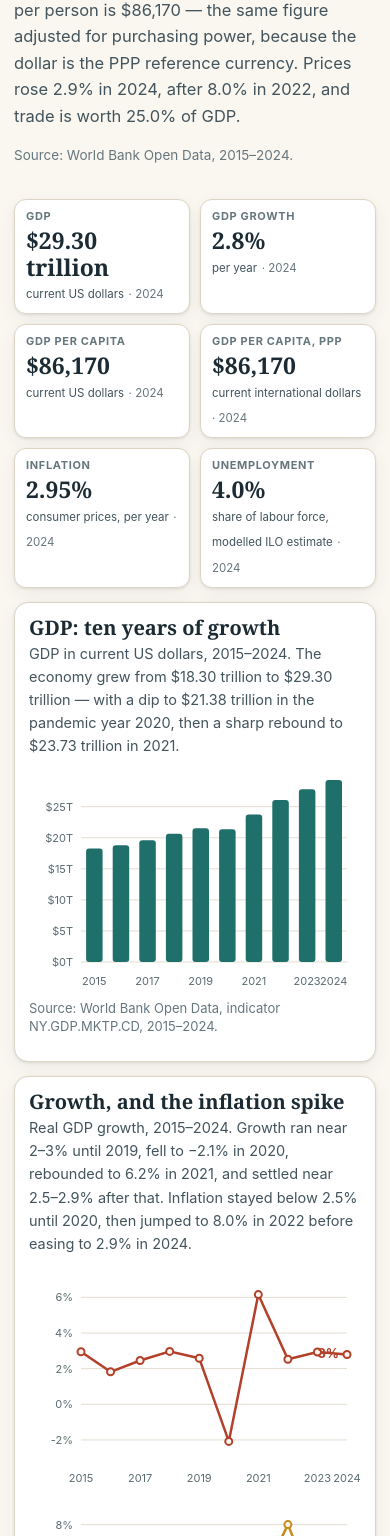
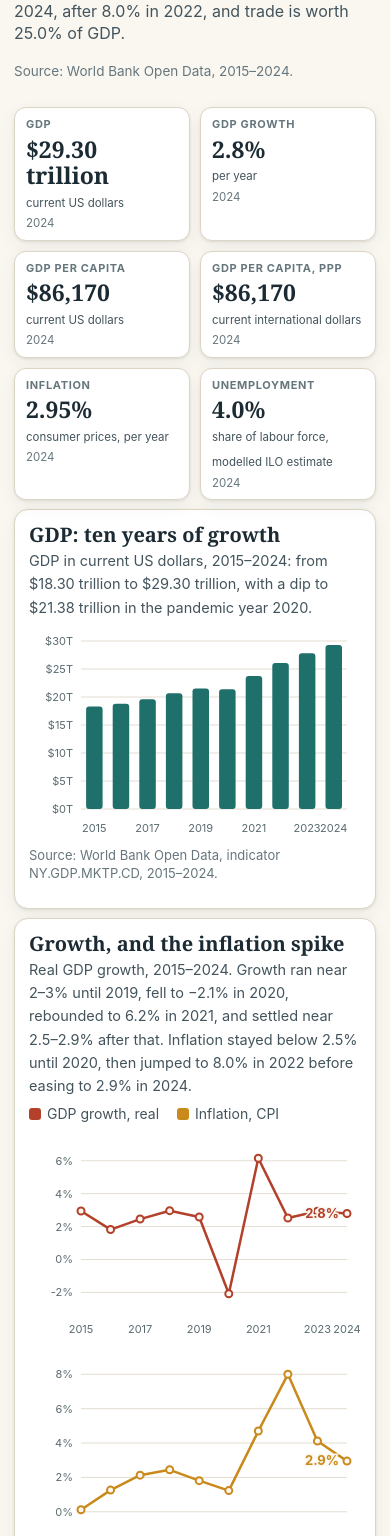
Before and after one commit to ljy13392272268-wq/national-statistics-site, a plain HTML site: page app/economy.html in a window 390 px wide. Shown: the part 282-1818 px from the top of the page. Drawn offline with Linux system fonts and the light colour scheme.

Commit message:
Doubao round 2: economy chart fits, data shows 11 rows, clickable cards, lighter first load

```diff
--- a/app/charts.js
+++ b/app/charts.js
@@ -1,17 +1,19 @@
-// America in Numbers — the charts used across the site's pages. No chart
-// library: every chart is plain SVG built from the data, drawn at the width
-// its container actually has, so labels stay legible on a phone.
+// America in Numbers — plain-SVG charts, drawn at the container's width.
 
 const CHART_COLORS = ["#b3402a", "#1f6f6b", "#c98a1b", "#4a6fa5", "#7a5a8c"];
 
-// The width a chart draws at: the container's own width, uncapped, so the
-// SVG's units are CSS pixels and its text keeps its size at any viewport.
+// Percent ticks: "80%" for whole numbers, one decimal otherwise.
+function pctTick(v) {
+  return (Math.abs(v - Math.round(v)) < 1e-6 ? v.toFixed(0) : v.toFixed(1)) + "%";
+}
+
+// Draw at the container's CSS width so SVG text keeps its size.
 function chartWidth(el) {
   const w = el && el.clientWidth ? Math.round(el.clientWidth) : 0;
   return Math.max(300, w || 720);
 }
 
-// Nice axis ticks for a numeric range.
+// Nice axis ticks.
 function chartTicks(min, max, count) {
   if (min === max) { min -= 1; max += 1; }
   const span = max - min;
@@ -30,12 +32,11 @@ function chartSvgOpen(width, height, label) {
   return `<svg viewBox="0 0 ${width} ${height}" width="100%" height="${height}" role="img" aria-label="${label}" preserveAspectRatio="xMidYMid meet">`;
 }
 
-// A line chart. series: [{name, values (aligned to YEARS), color}].
-// Null values break the line, so gaps in the source stay visible as gaps.
+// Line chart; null values break the line, so source gaps stay visible.
 function lineChart(el, opts) {
   const years = window.USA.YEARS;
   const W = chartWidth(el);
-  const H = W < 560 ? 230 : 268;
+  const H = W < 560 ? 216 : 238;
   const L = W < 560 ? 52 : 64, R = 14, T = 16, B = 32;
   const fs = W < 560 ? 11 : 12;
   const all = opts.series.flatMap((s) => s.values.filter((v) => v !== null));
@@ -71,18 +72,29 @@ function lineChart(el, opts) {
       if (v === null) return;
       s += `<circle cx="${x(i)}" cy="${y(v)}" r="3.5" fill="#faf7f1" stroke="${color}" stroke-width="2"/>`;
     });
+  });
+  // End labels: one per series, nudged apart when they would collide, with
+  // a paper halo so they stay readable over a line.
+  const ends = [];
+  opts.series.forEach((series, si) => {
+    const color = series.color || CHART_COLORS[si % CHART_COLORS.length];
     const lastI = series.values.map((v, i) => (v === null ? -1 : i)).filter((i) => i >= 0).pop();
-    if (lastI !== undefined && lastI >= 0) {
-      // The label sits right of the last point, unless the point is too
-      // close to the right edge — then it sits left of it instead.
-      const label = opts.tickFormat(series.values[lastI]);
-      const lx = x(lastI);
-      if (lx > W - R - 64) {
-        s += `<text x="${lx - 8}" y="${y(series.values[lastI]) + 4}" text-anchor="end" font-size="13" font-weight="700" fill="${color}">${label}</text>`;
-      } else {
-        s += `<text x="${lx + 8}" y="${y(series.values[lastI]) + 4}" font-size="13" font-weight="700" fill="${color}">${label}</text>`;
-      }
-    }
+    if (lastI === undefined || lastI < 0) return;
+    const lx = x(lastI);
+    ends.push({
+      x: lx > W - R - 64 ? lx - 8 : lx + 8,
+      right: lx > W - R - 64,
+      y: y(series.values[lastI]) + 4,
+      label: opts.tickFormat(series.values[lastI]),
+      color
+    });
+  });
+  ends.sort((a, b) => a.y - b.y);
+  let prevY = -Infinity;
+  ends.forEach((l) => {
+    if (l.y - prevY < 15) l.y = prevY + 15;
+    prevY = l.y;
+    s += `<text x="${l.x}" y="${l.y}" text-anchor="${l.right ? "end" : "start"}" font-size="13" font-weight="700" fill="${l.color}" stroke="#faf7f1" stroke-width="3" paint-order="stroke">${l.label}</text>`;
   });
   s += `</svg>`;
   if (opts.series.length > 1) {
@@ -96,12 +108,15 @@ function lineChart(el, opts) {
 function barChart(el, opts) {
   const years = window.USA.YEARS;
   const W = chartWidth(el);
-  const H = W < 560 ? 230 : 268;
+  const H = W < 560 ? 216 : 238;
   const L = W < 560 ? 52 : 64, R = 14, T = 16, B = 32;
   const fs = W < 560 ? 11 : 12;
   const vals = opts.values.filter((v) => v !== null);
-  let min = 0, max = Math.max.apply(null, vals);
-  const ticks = chartTicks(min, max, 4);
+  // Round the top up to a whole tick: no bar above the highest label.
+  const top = Math.max.apply(null, vals);
+  const step = chartTicks(0, top, 5)[1];
+  const max = Math.ceil(top / step) * step;
+  const ticks = chartTicks(0, max, 5);
   const every = W < 560 ? 2 : 1;
   const slot = (W - L - R) / years.length;
   const bw = Math.min(44, slot * 0.62);
@@ -133,7 +148,8 @@ function barChart(el, opts) {
 function sparkline(values, color) {
   const W = 84, H = 28, P = 3;
   const nums = values.filter((v) => v !== null && v !== undefined);
-  if (nums.length < 2) return "";
+  // Two points make a stub, not a trend; leave the card clean instead.
+  if (nums.length < 3) return "";
   let min = Math.min.apply(null, nums), max = Math.max.apply(null, nums);
   if (min === max) { min -= 1; max += 1; }
   const x = (i) => P + (i * (W - 2 * P)) / (values.length - 1);
@@ -152,4 +168,4 @@ function sparkline(values, color) {
   return `<svg viewBox="0 0 ${W} ${H}" preserveAspectRatio="none"><path d="${d}" fill="none" stroke="${color}" stroke-width="1.6" stroke-linejoin="round"/></svg>`.replace("</svg>", dot + "</svg>");
 }
 
-window.CHARTS = { lineChart, barChart, sparkline };
+window.CHARTS = { lineChart, barChart, sparkline, pctTick };
--- a/app/economy.html
+++ b/app/economy.html
@@ -33,10 +33,8 @@
     <div class="kicker">Economy</div>
     <h1>A $29.30 trillion economy</h1>
     <p class="lede">The GDP of the United States reached $29.30 trillion in 2024, growing
-    2.8% that year. GDP per person is $86,170 — the same figure adjusted
-    for purchasing power, because the dollar is the PPP reference currency.
-    Prices rose 2.9% in 2024, after 8.0% in 2022, and trade is worth 25.0%
-    of GDP.</p>
+    2.8% that year; GDP per person is $86,170. Prices rose 2.9% in 2024,
+    after 8.0% in 2022, and trade is worth 25.0% of GDP.</p>
     <p class="meta-line">Source: World Bank Open Data, 2015–2024.</p>
   </section>
 
@@ -81,9 +79,8 @@
 
   <section class="panel">
     <h3>GDP: ten years of growth</h3>
-    <p class="panel-sub">GDP in current US dollars, 2015–2024. The economy grew from $18.30
-    trillion to $29.30 trillion — with a dip to $21.38 trillion in the
-    pandemic year 2020, then a sharp rebound to $23.73 trillion in 2021.</p>
+    <p class="panel-sub">GDP in current US dollars, 2015–2024: from $18.30 trillion to $29.30
+    trillion, with a dip to $21.38 trillion in the pandemic year 2020.</p>
     <div id="gdp-chart"></div>
     <p class="source-line">Source: World Bank Open Data, indicator NY.GDP.MKTP.CD, 2015–2024.</p>
   </section>
@@ -94,6 +91,7 @@
     to −2.1% in 2020, rebounded to 6.2% in 2021, and settled near 2.5–2.9%
     after that. Inflation stayed below 2.5% until 2020, then jumped to 8.0%
     in 2022 before easing to 2.9% in 2024.</p>
+    <div class="chart-legend"><span><i style="background:#b3402a"></i>GDP growth, real</span><span><i style="background:#c98a1b"></i>Inflation, CPI</span></div>
     <div id="growth-chart"></div>
     <div id="cpi-chart"></div>
     <p class="source-line">Source: World Bank Open Data, indicators NY.GDP.MKTP.KD.ZG and
@@ -148,12 +146,12 @@
   C.lineChart(document.getElementById("growth-chart"), {
     label: "GDP growth, annual percent, 2015-2024",
     series: [{ name: "GDP growth", values: D.INDICATORS.gdpGrowth.values, color: "#b3402a" }],
-    tickFormat: function (v) { return v.toFixed(0) + "%"; }
+    tickFormat: function (v) { return C.pctTick(v); }
   });
   C.lineChart(document.getElementById("cpi-chart"), {
     label: "Inflation, consumer prices, annual percent, 2015-2024",
     series: [{ name: "Inflation", values: D.INDICATORS.cpi.values, color: "#c98a1b" }],
-    tickFormat: function (v) { return v.toFixed(0) + "%"; }
+    tickFormat: function (v) { return C.pctTick(v); }
   });
   C.lineChart(document.getElementById("gdppc-chart"), {
     label: "GDP per capita, current US dollars, 2015-2024",
@@ -167,7 +165,7 @@
       { name: "Exports", values: D.INDICATORS.exportsPct.values, color: "#1f6f6b" },
       { name: "Imports", values: D.INDICATORS.importsPct.values, color: "#c98a1b" }
     ],
-    tickFormat: function (v) { return v.toFixed(0) + "%"; }
+    tickFormat: function (v) { return C.pctTick(v); }
   });
 
   S.seriesTable(document.getElementById("econ-table"),
--- a/app/site.js
+++ b/app/site.js
@@ -1,7 +1,5 @@
-// America in Numbers — shared page chrome and number formatting: the units
-// every page prints a figure in, the stat cards, and the active nav link.
-// Tables, sorting and the CSV download live in tables.js, which only the
-// pages that show a table load.
+// Shared page chrome and number formatting for every page; tables, sorting
+// and the CSV download live in tables.js, which only table pages load.
 
 // --- formatting -------------------------------------------------------------
 function fmtInt(v) {
@@ -24,12 +22,10 @@ function fmtBillionPeople(v) {
   return v === null || v === undefined ? "—" : fmtNum(v / 1e9, 2) + " billion";
 }
 function fmtMillionPeople(v) {
-  // The US population is 340 million: "0.34 billion" would read oddly,
-  // so people are shown in millions throughout this site.
   return v === null || v === undefined ? "—" : fmtNum(v / 1e6, 1) + " million";
 }
 function fmtUsdBillion(v) {
-  // state GDP is stored in million USD; show billions.
+  // State GDP is stored in million USD; show billions.
   return v === null || v === undefined ? "—" : "$" + fmtNum(v / 1000, 2) + " billion";
 }
 
@@ -54,11 +50,9 @@ function changeSinceStart(key) {
   return { from: first, to: last.value, pct: ((last.value - first) / Math.abs(first)) * 100 };
 }
 
-// --- stat cards -------------------------------------------------------------
 // Fill a stat card: <div class="stat" data-ind="population" data-fmt="millionPeople">
-// The card's .stat-value and .stat-year are filled from the data; a small
-// sparkline of the whole series is drawn behind the label when charts.js is
-// loaded, so a card shows both the latest value and its ten-year path.
+// The card's .stat-value and .stat-year come from the data; a sparkline of
+// the whole series is added when charts.js is loaded.
 function fillStatCards(root) {
   const scope = root || document;
   scope.querySelectorAll("[data-ind]").forEach((card) => {
@@ -110,7 +104,6 @@ function formatValue(key, value, fmtName) {
 }
 
 // --- navigation -------------------------------------------------------------
-// Mark the current page's nav link as active.
 function markActiveNav() {
   const page = location.pathname.split("/").pop() || "index.html";
   document.querySelectorAll(".topnav a").forEach((a) => {
@@ -118,4 +111,4 @@ function markActiveNav() {
   });
 }
 
-window.SITE = { fmtInt, fmtNum, fmtPct, fmtUsdTrillion, fmtUsd, fmtBillionPeople, fmtMillionPeople, fmtUsdBillion, latestOf, changeSinceStart, fillStatCards, formatValue, markActiveNav };
+window.SITE = { fmtInt, fmtNum, fmtUsd, fmtUsdBillion, latestOf, changeSinceStart, fillStatCards, formatValue, markActiveNav };
--- a/app/style.css
+++ b/app/style.css
@@ -1,7 +1,5 @@
-/* America in Numbers — design system.
-   Warm paper, deep ink, one vermilion accent. System fonts only: Georgia
-   for display type, the platform sans for everything else. No webfonts,
-   no external assets, so the site works with no network at all. */
+/* America in Numbers: warm paper, ink type, one vermilion accent, system
+   fonts only, no external asset — the site works with no network. */
 
 :root {
   --paper: #faf7f1;
@@ -13,7 +11,6 @@
   --accent: #b3402a;
   --accent-dark: #8f2f1e;
   --teal: #1f6f6b;
-  --gold: #c98a1b;
   --card: #ffffff;
   --shadow: 0 1px 3px rgba(28, 43, 51, 0.10), 0 6px 18px rgba(28, 43, 51, 0.06);
   --radius: 14px;
@@ -32,7 +29,7 @@ body {
   line-height: 1.6;
 }
 
-h1, h2, h3, .display {
+h1, h2, h3 {
   font-family: Georgia, "Times New Roman", serif;
   color: var(--ink);
   line-height: 1.2;
@@ -112,12 +109,13 @@ a:hover { text-decoration: underline; }
 .masthead h1 { font-size: 38px; line-height: 1.05; margin: 6px 0 4px; }
 .masthead .lede { font-size: 17.5px; line-height: 1.45; color: var(--ink-soft); margin: 0; }
 
-/* Section pages keep the older hero, tightened. */
-.hero { padding: 20px 0 4px; }
-.hero .kicker { margin-bottom: 8px; }
-.hero h1 { font-size: 38px; margin-bottom: 6px; }
-.hero p.lede { font-size: 18px; color: var(--ink-soft); max-width: 760px; }
-.hero .meta-line { color: var(--muted); font-size: 13.5px; margin-top: 8px; }
+/* Section pages keep the older hero, tightened: at 1280x800 the first chart
+   below the cards now fits whole, so a section reads in one screen. */
+.hero { padding: 12px 0 2px; }
+.hero .kicker { margin-bottom: 4px; }
+.hero h1 { font-size: 33px; margin-bottom: 4px; }
+.hero p.lede { font-size: 17px; color: var(--ink-soft); max-width: 780px; line-height: 1.42; }
+.hero .meta-line { color: var(--muted); font-size: 13.5px; margin-top: 4px; }
 
 .section { margin-top: 36px; }
 .section > h2 { font-size: 27px; border-bottom: 3px solid var(--accent); padding-bottom: 6px; }
@@ -137,20 +135,24 @@ a:hover { text-decoration: underline; }
 .stats {
   display: grid;
   grid-template-columns: repeat(3, 1fr);
-  gap: 12px;
-  margin: 14px 0 4px;
+  gap: 9px;
+  margin: 9px 0 2px;
 }
 .stat {
+  display: block;
   position: relative;
   background: var(--card);
   border: 1px solid var(--line);
   border-radius: 12px;
   box-shadow: var(--shadow);
-  padding: 8px 16px 8px;
-  min-height: 88px;
+  padding: 6px 14px 5px;
+  min-height: 76px;
+  color: var(--ink);
 }
+a.stat:hover, a.stat:focus-visible { border-color: var(--accent); text-decoration: none; }
+a.stat::after { content: "→"; position: absolute; right: 12px; bottom: 7px; color: var(--accent); font-size: 14px; opacity: 0.75; }
 .stat-label { font-size: 11px; color: var(--muted); font-weight: 700; text-transform: uppercase; letter-spacing: 0.06em; }
-.stat-value { font-family: Georgia, "Times New Roman", serif; font-size: 28px; font-weight: 700; color: var(--ink); margin: 2px 0 0; line-height: 1.15; }
+.stat-value { font-family: Georgia, "Times New Roman", serif; font-size: 26px; font-weight: 700; color: var(--ink); margin: 2px 0 0; line-height: 1.15; }
 .stat-sub { display: inline; font-size: 12px; color: var(--ink-soft); }
 .stat-year { display: inline; font-size: 12px; color: var(--muted); }
 .stat-year::before { content: " · "; }
@@ -174,8 +176,8 @@ a:hover { text-decoration: underline; }
   border: 1px solid var(--line);
   border-radius: var(--radius);
   box-shadow: var(--shadow);
-  padding: 12px 18px;
-  margin: 14px 0;
+  padding: 9px 16px;
+  margin: 9px 0;
 }
 .panel h3 { font-size: 20px; margin-bottom: 2px; }
 .panel .panel-sub { color: var(--ink-soft); font-size: 14.5px; margin: 0 0 6px; }
@@ -213,11 +215,8 @@ button {
   cursor: pointer;
 }
 button:hover { background: var(--accent-dark); }
-button.ghost { background: #fff; color: var(--accent); }
-button.ghost:hover { background: #fbeeea; }
 button[aria-pressed="true"] { background: var(--ink); border-color: var(--ink); }
-/* Toggle buttons (chart metric, table filters) read as options, not calls
-   to action: unpressed ones are quiet, pressed one is ink. */
+/* Toggle buttons read as options: unpressed ones quiet, the pressed one ink. */
 .chart-switch button, .filter-row button { background: #fff; color: var(--accent); border-color: var(--line); }
 .chart-switch button:hover, .filter-row button:hover { background: #fbeeea; border-color: var(--accent); }
 .chart-switch button[aria-pressed="true"], .filter-row button[aria-pressed="true"] { background: var(--ink); border-color: var(--ink); color: #fff; }
@@ -257,7 +256,7 @@ button[aria-pressed="true"] { background: var(--ink); border-color: var(--ink);
 /* --- tables -------------------------------------------------------------- */
 .table-scroll { overflow-x: auto; margin: 14px 0; border-radius: var(--radius); border: 1px solid var(--line); }
 table.data-table { width: 100%; border-collapse: collapse; background: #fff; font-size: 15px; min-width: 640px; }
-.data-table th, .data-table td { padding: 9px 12px; text-align: left; border-bottom: 1px solid #eee6d6; }
+.data-table th, .data-table td { padding: 6px 12px; text-align: left; border-bottom: 1px solid #eee6d6; line-height: 1.45; }
 .data-table thead th { background: var(--ink); color: #f2ede1; font-weight: 600; white-space: nowrap; position: sticky; top: 0; }
 .data-table tbody tr:nth-child(even) { background: #fbf8f1; }
 .data-table td.num, .data-table th.num { text-align: right; font-variant-numeric: tabular-nums; }
@@ -269,9 +268,10 @@ table.data-table { width: 100%; border-collapse: collapse; background: #fff; fon
 .data-table th.sortable::after { content: " ↕"; font-size: 12px; opacity: 0.7; }
 .data-table th[data-dir="asc"]::after { content: " ↑"; }
 .data-table th[data-dir="desc"]::after { content: " ↓"; }
-.toolbar { display: flex; gap: 10px; flex-wrap: wrap; align-items: center; margin: 14px 0; }
+.toolbar { display: flex; gap: 10px; flex-wrap: wrap; align-items: center; margin: 10px 0; }
 .toolbar input[type="search"] { flex: 1; min-width: 200px; }
-.filter-row { display: flex; gap: 8px; flex-wrap: wrap; }
+.toolbar .count { margin-left: auto; color: var(--muted); font-size: 13px; }
+.filter-row { display: flex; gap: 8px; flex-wrap: wrap; margin-bottom: 2px; }
 
 /* --- footer -------------------------------------------------------------- */
 footer {
@@ -299,13 +299,15 @@ footer .to-top { float: right; }
   .masthead .dateline { font-size: 10px; letter-spacing: 0.04em; }
   .masthead h1 { font-size: 31px; margin: 2px 0 3px; }
   .masthead .lede { display: none; }
-  .hero { padding-top: 16px; }
-  .hero h1 { font-size: 31px; }
-  .hero p.lede { font-size: 16.5px; }
+  .hero { padding-top: 10px; }
+  .hero h1 { font-size: 30px; }
+  .hero p.lede { font-size: 16px; }
   .stats { grid-template-columns: repeat(2, minmax(0, 1fr)); gap: 10px; }
-  .stat { padding: 8px 11px 7px; min-height: 96px; }
+  .stat { padding: 8px 11px 7px; min-height: 94px; }
   .stat-value { font-size: 23px; }
   .stat-sub, .stat-year { font-size: 11.5px; }
+  .stat-year { display: block; }
+  .stat-year::before { content: ""; }
   .stat-spark, .stat-source { display: none; }
   .stats-note { display: block; font-size: 11.5px; color: var(--muted); margin: 4px 2px 0; }
   .topbar-inner { gap: 4px; padding: 5px 12px; }
```
Also changed, not shown: app/data-overview.js (+2 -10 lines), app/data.html (+1 -1 lines), app/education.html (+4 -4 lines), app/environment.html (+4 -3 lines), app/health.html (+2 -2 lines), app/index.html (+16 -16 lines), app/population.html (+3 -2 lines), app/states.html (+5 -6 lines).
